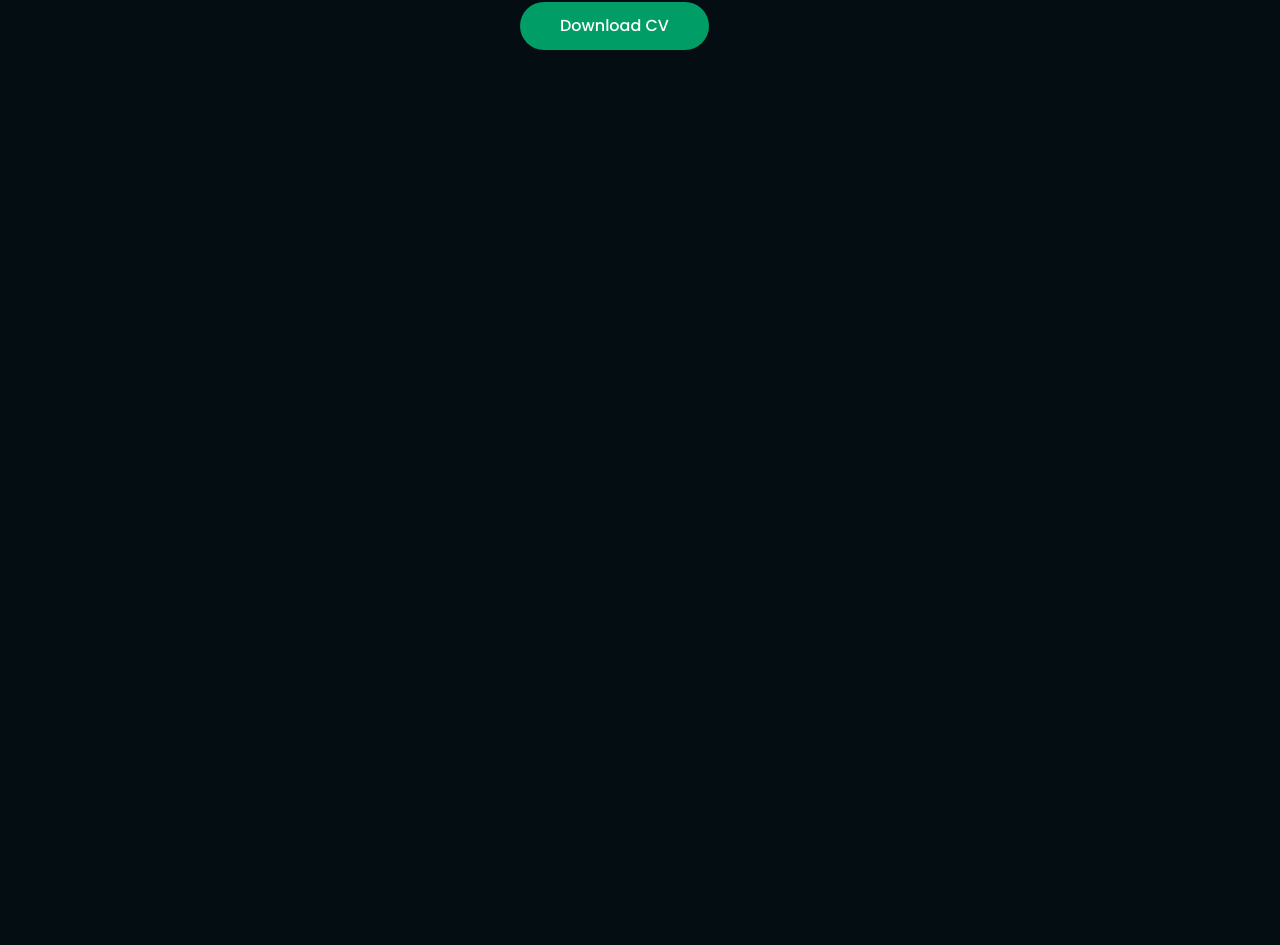
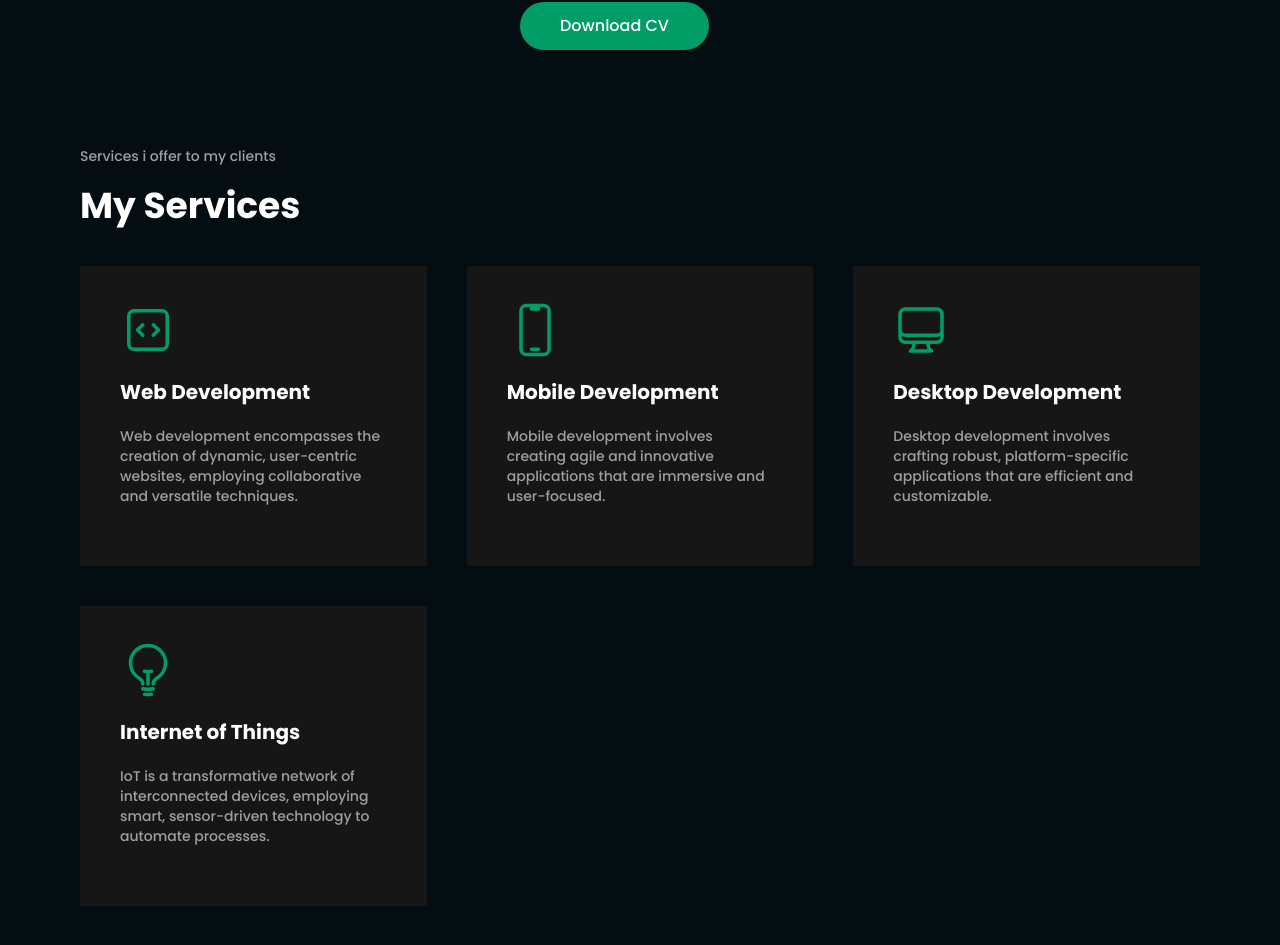
Before and after one commit to SatrioUtomo13/Portofolio-V.2, a React (Create React App) app in the folder frontend/: page / in a window 1280 px wide. Shown: the part 1407-2352 px from the top of the page. Built offline with nearby package versions, Linux system fonts and the light colour scheme; the HTML template or start-up script is replaced by a standard one; a web font is replaced by a local one.

Commit message:
finish services

```diff
--- a/frontend/src/App.js
+++ b/frontend/src/App.js
@@ -1,13 +1,15 @@
 import Navbar from "./components/Navbar.js"
 import Hero from "./components/Hero.js"
 import About from "./components/About.js"
+import Services from "./components/Services.js"
 
 function App() {
   return (
-    <div className="w-full h-[3000px] bg-background">
-      <Navbar></Navbar>
-      <Hero></Hero>
-      <About></About>
+    <div className="w-full h-[5000px] bg-background">
+      <Navbar/>
+      <Hero/>
+      <About/>
+      <Services/>
     </div>
   );
 }
--- a/frontend/src/components/About.js
+++ b/frontend/src/components/About.js
@@ -4,7 +4,7 @@ import ProfileRectangle from '../assets/img/profile-rectangle.jpg'
 
 function About() {
   return (
-    <div className='w-full h-fit font-poppins text-white'>
+    <div className='w-full h-fit font-poppins text-white mb-24'>
       <div className='flex flex-col items-center space-y-5'>
         <span className='text-text text-sm lg:text-base'>Get to know me</span>
         <span className='text-4xl font-bold lg:text-5xl'>About Me</span>
--- a/frontend/src/components/Services.js
+++ b/frontend/src/components/Services.js
@@ -0,0 +1,52 @@
+import React from 'react'
+
+function Services() {
+  return (
+    <>
+    <div className='w-full h-fit box-border px-5 font-poppins text-white mb-10 space-y-5 md:px-10 lg:px-20'>
+      <p className='text-sm text-text'>Services i offer to my clients</p>
+      <h2 className='text-4xl font-bold'>My Services</h2>
+    </div>
+
+    <div className='font-poppins mx-5 grid grid-cols-1 gap-y-10 md:grid-cols-2 md:gap-x-10 md:mx-10 lg:mx-20 lg:grid-cols-3'>
+      <div className='w-full h-fit text-white box-border bg-secondary space-y-5 px-10 py-9 hover:border-b-2 border-greenText transition-all duration-150 min-h-[300px]'>
+        <svg xmlns="http://www.w3.org/2000/svg" fill="none" viewBox="0 0 24 24" strokeWidth={1.5} stroke="currentColor" className="w-14 h-14 stroke-greenText">
+          <path strokeLinecap="round" strokeLinejoin="round" d="M14.25 9.75 16.5 12l-2.25 2.25m-4.5 0L7.5 12l2.25-2.25M6 20.25h12A2.25 2.25 0 0 0 20.25 18V6A2.25 2.25 0 0 0 18 3.75H6A2.25 2.25 0 0 0 3.75 6v12A2.25 2.25 0 0 0 6 20.25Z" />
+        </svg>
+
+        <h6 className='text-xl font-bold mb-3'>Web Development</h6>
+        <p className='text-text text-sm'>Web development encompasses the creation of dynamic, user-centric websites, employing collaborative and versatile techniques.</p>
+      </div>
+
+      <div className='w-full h-fit text-white box-border bg-secondary space-y-5 px-10 py-9 hover:border-b-2 border-greenText transition-all duration-150 min-h-[300px]'>
+        <svg xmlns="http://www.w3.org/2000/svg" fill="none" viewBox="0 0 24 24" strokeWidth={1.5} stroke="currentColor" className="w-14 h-14 stroke-greenText">
+          <path strokeLinecap="round" strokeLinejoin="round" d="M10.5 1.5H8.25A2.25 2.25 0 0 0 6 3.75v16.5a2.25 2.25 0 0 0 2.25 2.25h7.5A2.25 2.25 0 0 0 18 20.25V3.75a2.25 2.25 0 0 0-2.25-2.25H13.5m-3 0V3h3V1.5m-3 0h3m-3 18.75h3" />
+        </svg>
+
+        <h6 className='text-xl font-bold mb-3'>Mobile Development</h6>
+        <p className='text-text text-sm'>Mobile development involves creating agile and innovative applications that are immersive and user-focused.</p>
+      </div>
+
+      <div className='w-full h-fit text-white box-border bg-secondary space-y-5 px-10 py-9 hover:border-b-2 border-greenText transition-all duration-150 min-h-[300px]'>
+        <svg xmlns="http://www.w3.org/2000/svg" fill="none" viewBox="0 0 24 24" strokeWidth={1.5} stroke="currentColor" className="w-14 h-14 stroke-greenText">
+          <path strokeLinecap="round" strokeLinejoin="round" d="M9 17.25v1.007a3 3 0 0 1-.879 2.122L7.5 21h9l-.621-.621A3 3 0 0 1 15 18.257V17.25m6-12V15a2.25 2.25 0 0 1-2.25 2.25H5.25A2.25 2.25 0 0 1 3 15V5.25m18 0A2.25 2.25 0 0 0 18.75 3H5.25A2.25 2.25 0 0 0 3 5.25m18 0V12a2.25 2.25 0 0 1-2.25 2.25H5.25A2.25 2.25 0 0 1 3 12V5.25" />
+        </svg>
+
+        <h6 className='text-xl font-bold mb-3'>Desktop Development</h6>
+        <p className='text-text text-sm'>Desktop development involves crafting robust, platform-specific applications that are efficient and customizable.</p>
+      </div>
+
+      <div className='w-full h-fit text-white box-border bg-secondary space-y-5 px-10 py-9 hover:border-b-2 border-greenText transition-all duration-150 min-h-[300px]'>
+        <svg xmlns="http://www.w3.org/2000/svg" fill="none" viewBox="0 0 24 24" strokeWidth={1.5} stroke="currentColor" className="w-14 h-14 stroke-greenText">
+          <path strokeLinecap="round" strokeLinejoin="round" d="M12 18v-5.25m0 0a6.01 6.01 0 0 0 1.5-.189m-1.5.189a6.01 6.01 0 0 1-1.5-.189m3.75 7.478a12.06 12.06 0 0 1-4.5 0m3.75 2.383a14.406 14.406 0 0 1-3 0M14.25 18v-.192c0-.983.658-1.823 1.508-2.316a7.5 7.5 0 1 0-7.517 0c.85.493 1.509 1.333 1.509 2.316V18" />
+        </svg>
+
+        <h6 className='text-xl font-bold mb-3'>Internet of Things</h6>
+        <p className='text-text text-sm'>IoT is a transformative network of interconnected devices, employing smart, sensor-driven technology to automate processes.</p>
+      </div>
+    </div>
+    </>
+  )
+}
+
+export default Services
--- a/frontend/tailwind.config.js
+++ b/frontend/tailwind.config.js
@@ -11,7 +11,7 @@ module.exports = {
       },
       colors: {
         background : '#040D12',
-        secondary : '#183D3D',
+        secondary : '#161616',
         text : '#9f9f9f',
         greenText : '#009e66'
       }
```
